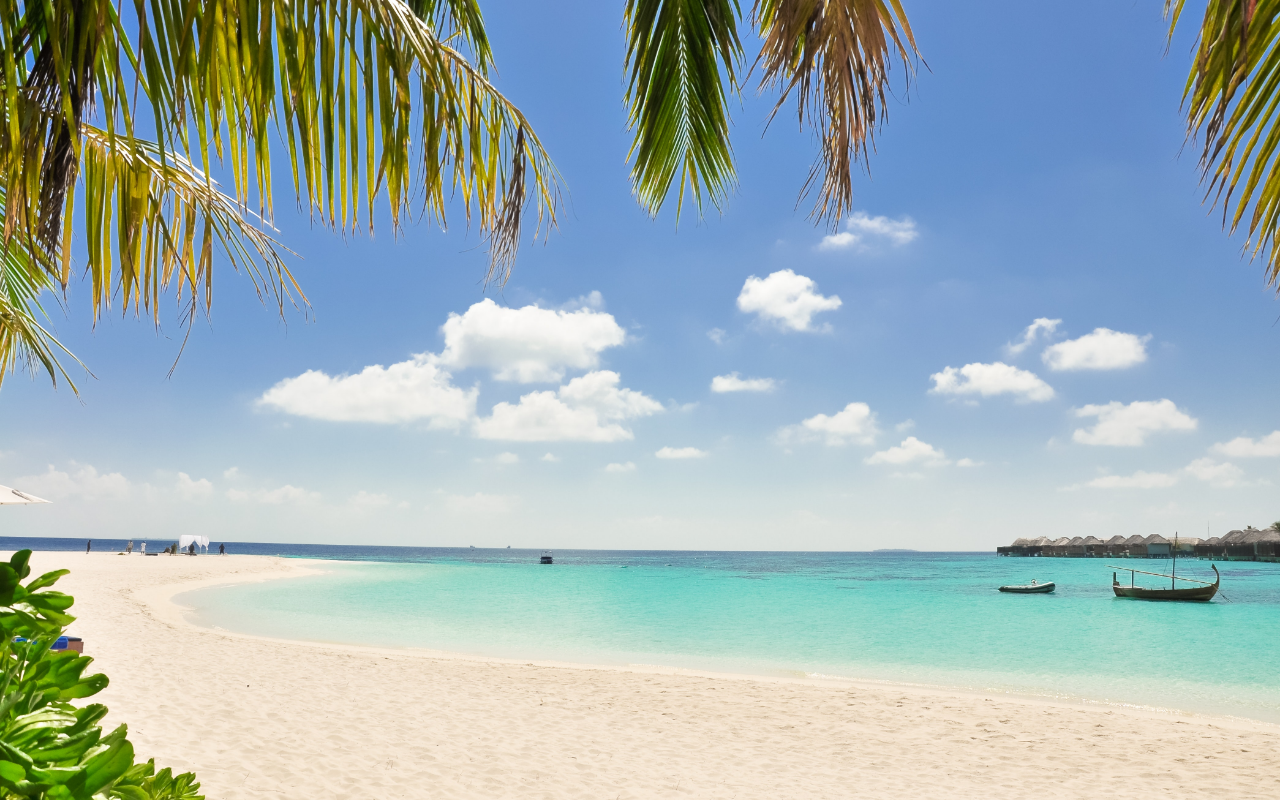
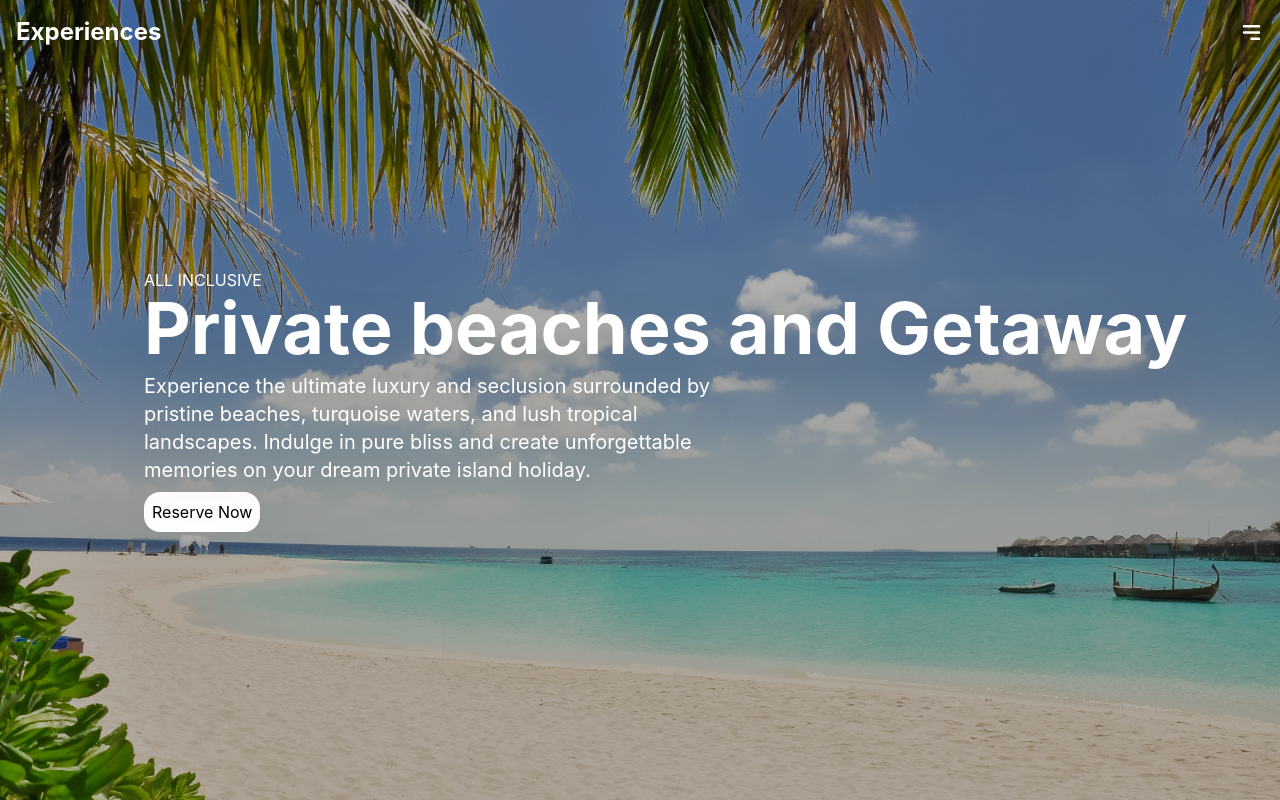
Before and after one commit to mohitbish/Responsive-Landingpage, a React (Create React App) app: page / in a window 1280 px wide. Built offline with nearby package versions, Linux system fonts and the light colour scheme.

Commit message:
navabar and home page done

```diff
--- a/package.json
+++ b/package.json
@@ -8,6 +8,7 @@
     "@testing-library/user-event": "^13.5.0",
     "react": "^18.2.0",
     "react-dom": "^18.2.0",
+    "react-icons": "^4.10.1",
     "react-scripts": "5.0.1",
     "web-vitals": "^2.1.4"
   },
--- a/src/App.js
+++ b/src/App.js
@@ -1,8 +1,10 @@
 import Hero from "./Components/Hero";
+import Navbar from "./Components/Navbar";
 
 function App() {
   return (
     <div >
+      <Navbar />
       <Hero />
     </div>
   );
--- a/src/Components/Hero.jsx
+++ b/src/Components/Hero.jsx
@@ -1,12 +1,29 @@
-import React from 'react'
-import bgcover from '../Assests/bgcover.jpg'
+import React from "react";
+import bgcover from "../Assests/bgcover.jpg";
 
 const Hero = () => {
   return (
     <div className="w-full h-screen">
-      <img className='top-0 left-0 w-full h-screen object-cover' src={bgcover}/>
+      <img
+        className="top-0 left-0 w-full h-screen object-cover"
+        src={bgcover}
+      />
+      <div className=" bg-black/30 absolute top-0  left-0 w-full h-screen " />
+      <div className="absolute w-full h-screen top-0 flex flex-col justify-center text-white">
+        <div className="md:left-[10%] max-w-[1100px] m-auto absolute p-4">
+          <p className="uppercase">all inclusive </p>
+          <h1 className=" font-bold text-5xl md:text-7xl drop-shadow-2xl">Private beaches and Getaway</h1>
+          <p className="max-w-[600px] drop-shadow-2xl py-2 text-xl">
+            Experience the ultimate luxury and seclusion surrounded by pristine
+            beaches, turquoise waters, and lush tropical landscapes. Indulge in
+            pure bliss and create unforgettable memories on your dream private
+            island holiday.
+          </p>
+          <button className="bg-white text-black rounded-2xl  py-2 px-2">Reserve Now</button>
+        </div>
+      </div>
     </div>
-  )
-}
+  );
+};
 
-export default Hero
+export default Hero;
--- /dev/null
+++ b/src/Components/Navbar.jsx
@@ -0,0 +1,42 @@
+import React, { useState } from "react";
+import { HiMenuAlt3 } from "react-icons/hi";
+
+const Navbar = () => {
+  const [nav, setNav] = useState(false);
+  const handleNav = () => {
+    setNav(!nav);
+    if (!nav) {
+      document.body.style.overflow = "hidden";
+    } else {
+      document.body.style.overflow = "scroll";
+    }
+  };
+
+  return (
+    <div className="absolute w-full flex justify-between p-4 items-center">
+      <h1 className="text-white font-bold text-2xl z-20">Experiences</h1>
+      <HiMenuAlt3
+        onClick={handleNav}
+        className="z-20 text-white cursor-pointer"
+        size={25}
+      />
+      <div
+        className={
+          nav
+            ? "ease-in duration-300 fixed text-gray-300 left-0 top-0 w-full h-screen bg-black/90 px-4 py-7 flex-col z-10"
+            : "absolute top-0 h-screen left-[-100%] ease-in duration-500 z-10"
+        }
+      >
+        <ul className="flex flex-col fixed w-full h-full items-center justify-center">
+          <li className="font-bold text-3xl p-8">Home</li>
+          <li className="font-bold text-3xl p-8">Destinations</li>
+          <li className="font-bold text-3xl p-8">Reservations</li>
+          <li className="font-bold text-3xl p-8">Amenities</li>
+          <li className="font-bold text-3xl p-8">Rooms</li>
+        </ul>
+      </div>
+    </div>
+  );
+};
+
+export default Navbar;
```
Also changed, not shown: 1 other file (tests, documents, lock files or other folders).
